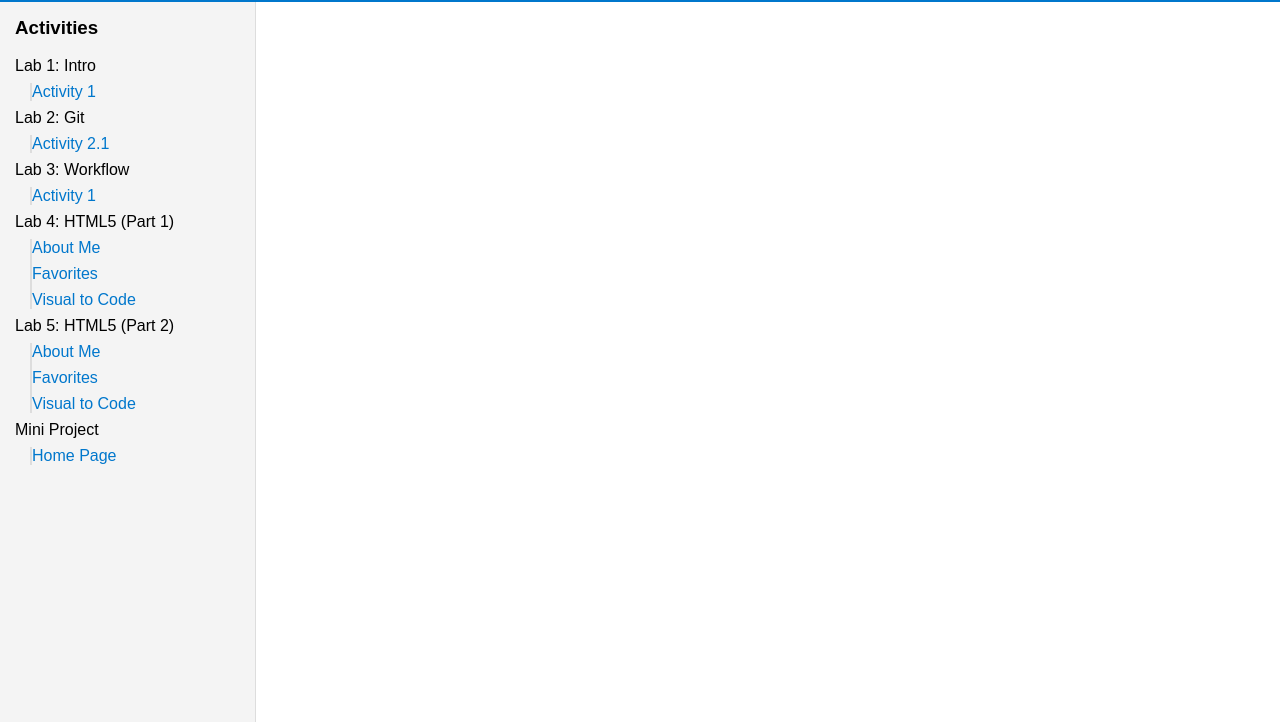
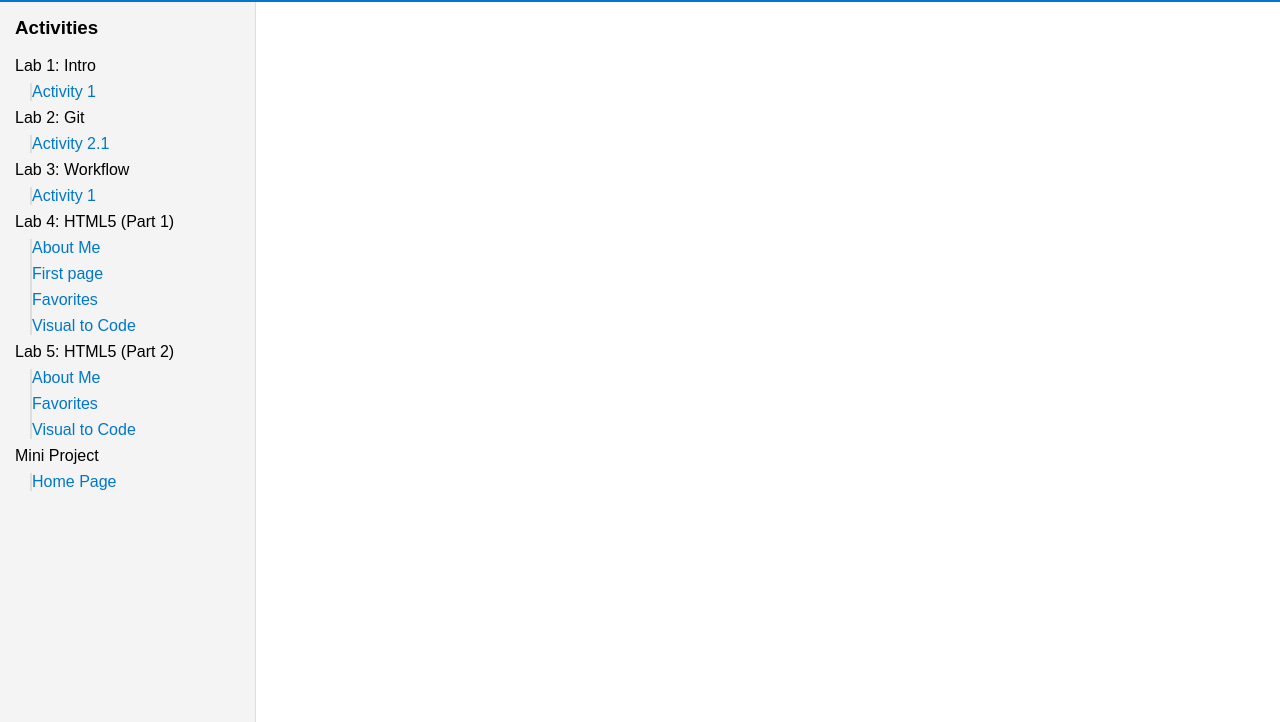
Before and after one commit to NinoRanielCapuli/web-dev-labs, a plain HTML site: page index.html in a window 1280 px wide. Shown: the part 129-851 px from the top of the page. Drawn offline with Linux system fonts and the light colour scheme.

Commit message:
added First page

```diff
--- a/index.html
+++ b/index.html
@@ -46,6 +46,9 @@
             <li>
               <a href="lab4/about.html" target="activity-frame">About Me</a>
             </li>
+             <li>
+              <a href="lab4/First Page.html" target="activity-frame">First page</a>
+            </li>
             <li>
               <a href="lab4/favorites.html" target="activity-frame">Favorites</a>
             </li>
```
